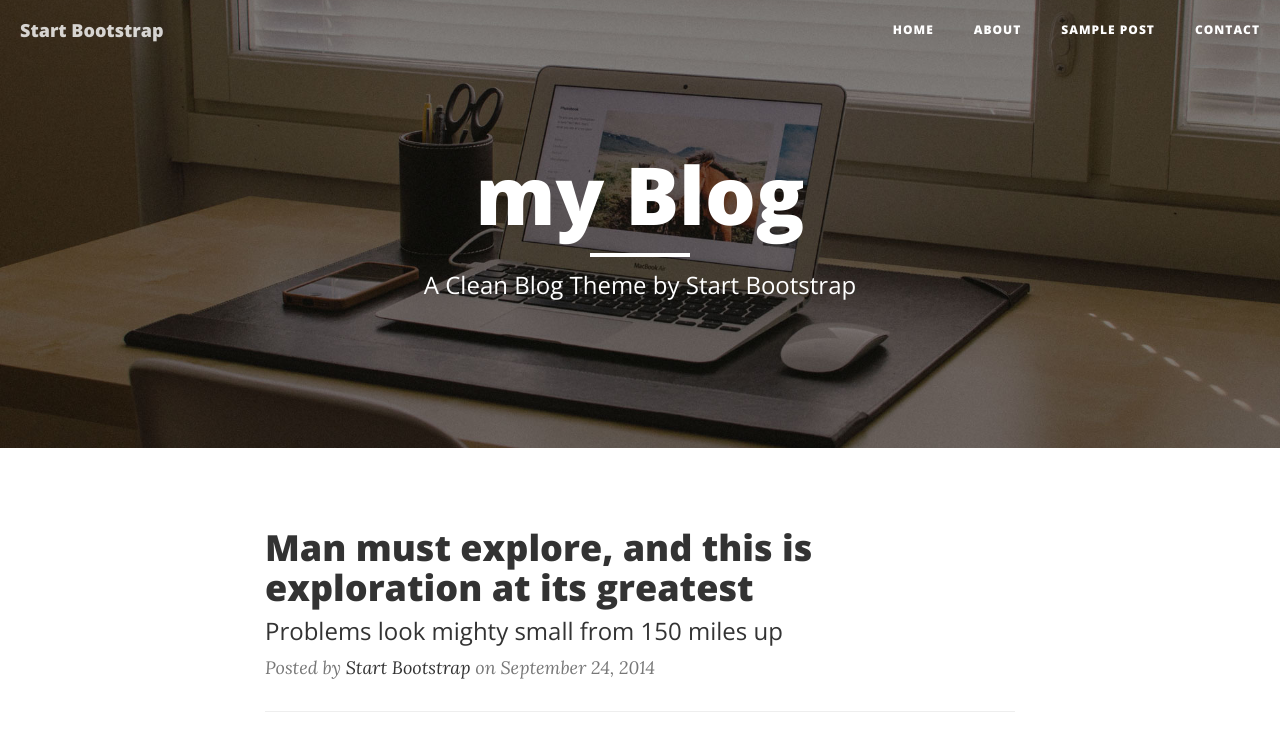
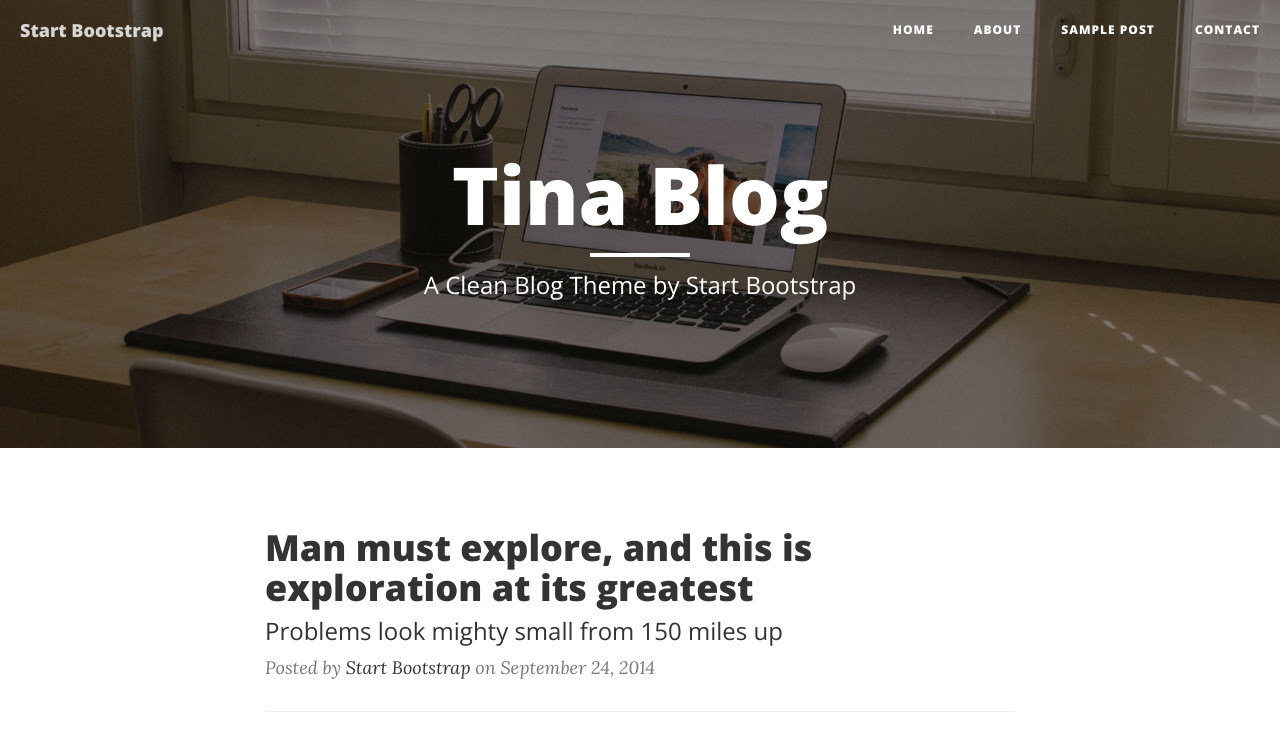
Before and after one commit to HsuYuTing/one, a website: page index.html in a window 1280 px wide. Shown: the top 739 px of the page. Drawn offline with nearby package versions, Linux system fonts and the light colour scheme.

Commit message:
第二次修改

```diff
--- a/index.html
+++ b/index.html
@@ -74,7 +74,7 @@
             <div class="row">
                 <div class="col-lg-8 col-lg-offset-2 col-md-10 col-md-offset-1">
                     <div class="site-heading">
-                        <h1>my Blog</h1>
+                        <h1>Tina Blog</h1>
                         <hr class="small">
                         <span class="subheading">A Clean Blog Theme by Start Bootstrap</span>
                     </div>
```
